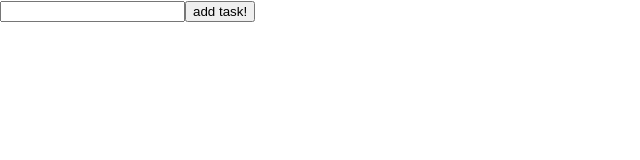
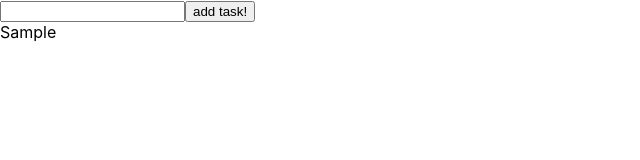
Before and after one commit to DawidKurkiewicz/ToDo-List-React, a React (Create React App) app: page / in a window 1280 px wide. Both pictures are taken after typing "Sample" into the empty fields and a click on the button "add task!". Shown: the top 160 px of the page, without its empty margins (0-640 px from the left). Built offline with nearby package versions, Linux system fonts and the light colour scheme.

Commit message:
added list and showing task on it

```diff
--- /dev/null
+++ b/src/ToDo/List.js
@@ -0,0 +1,22 @@
+import React from 'react'
+import Task from './Task'
+
+
+
+const List = (props) => (
+    <div>
+        {
+            props.taskList &&
+            props.taskList.map &&
+            props.taskList.map(
+                task => (
+                    <Task
+                        key={task.key}
+                        task={task}
+                    />
+                )
+            )
+        }
+    </div>
+)
+export default List
--- /dev/null
+++ b/src/ToDo/Task.js
@@ -0,0 +1,10 @@
+import React from 'react'
+
+const Task = (props) => (
+    <div>
+        {props.task.taskText}
+    </div>
+)
+
+
+export default Task
--- a/src/ToDo/ToDo.js
+++ b/src/ToDo/ToDo.js
@@ -1,5 +1,6 @@
 import React from 'react'
 import AddTask from './AddTask'
+import List from './List'
 
 class ToDo extends React.Component {
     state = {
@@ -61,6 +62,9 @@
                 onNewTaskTextChangeHandler={this.onNewTaskTextChangeHandler}
                 addTask = {this.addTask}
                 />
+                <List
+                taskList ={this.state.tasks}
+                />
             </div>
         )
 
```
